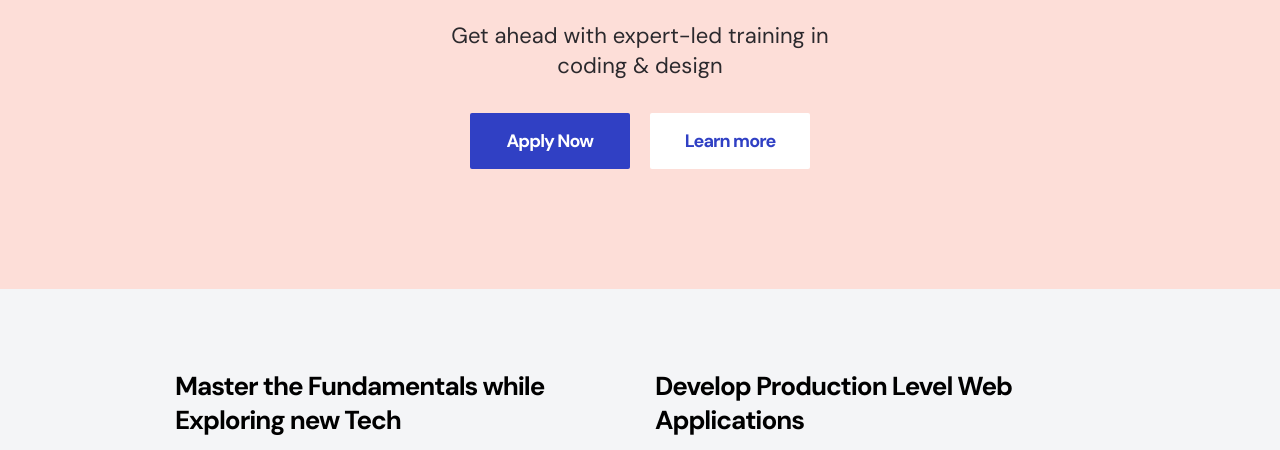
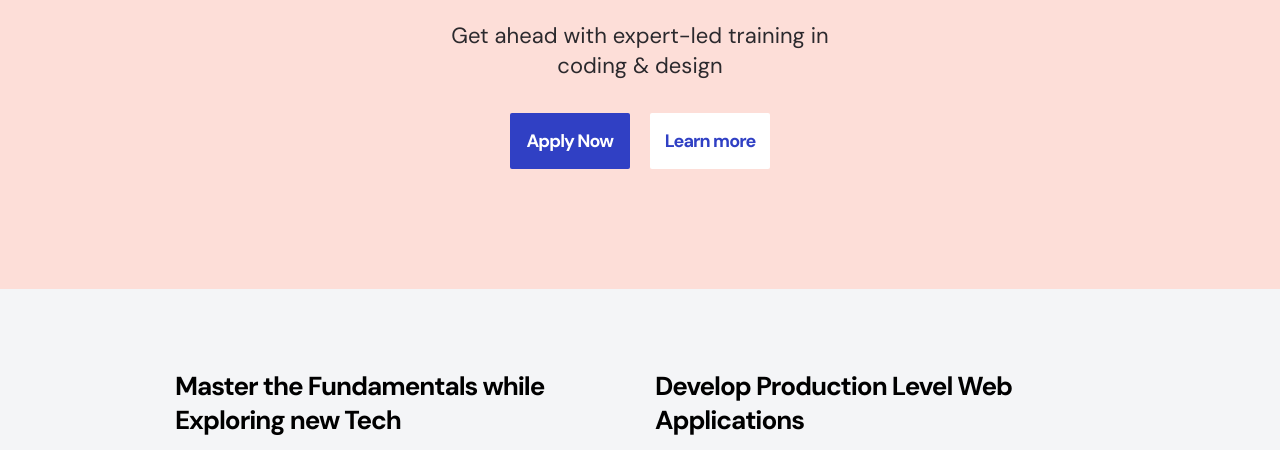
Before and after one commit to 1myourman/css_bugless, a plain HTML site: page index.html in a window 1280 px wide. Shown: the part 275-725 px from the top of the page. Drawn offline with Linux system fonts and the light colour scheme.

Commit message:
button debugging

```diff
--- a/style.css
+++ b/style.css
@@ -48,7 +48,6 @@ p {
 	display: inline-flex;
 	justify-content: center;
 	align-items: center;
-	width: 120px;
 	height: 48px;
 	background-color: #3040c4;
 	border: none;
@@ -115,6 +114,11 @@ p {
 
 .landing-contents p {
 	margin-bottom: 24px;
+}
+
+.button-group .fill-button,
+.button-group .fill-button.inverted {
+	width: 120px;
 }
 
 /* Introduction Section */
```
